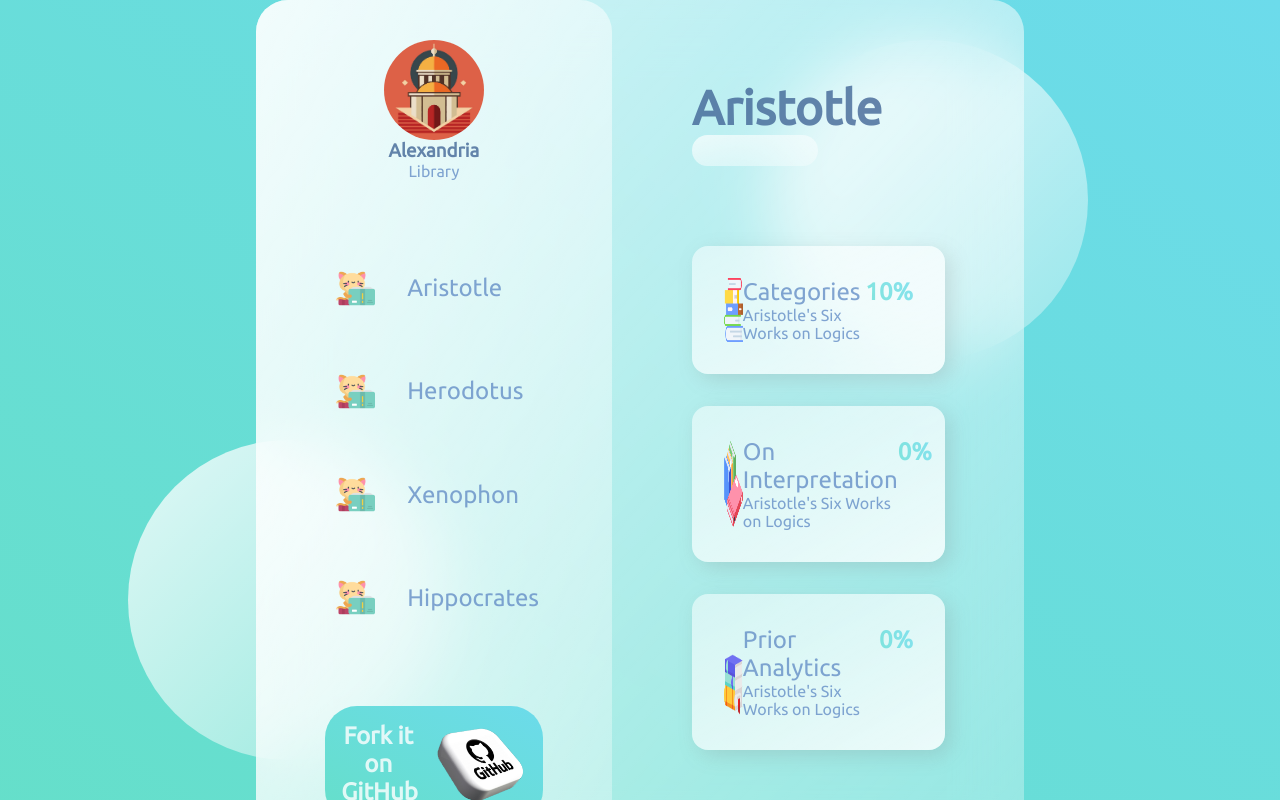
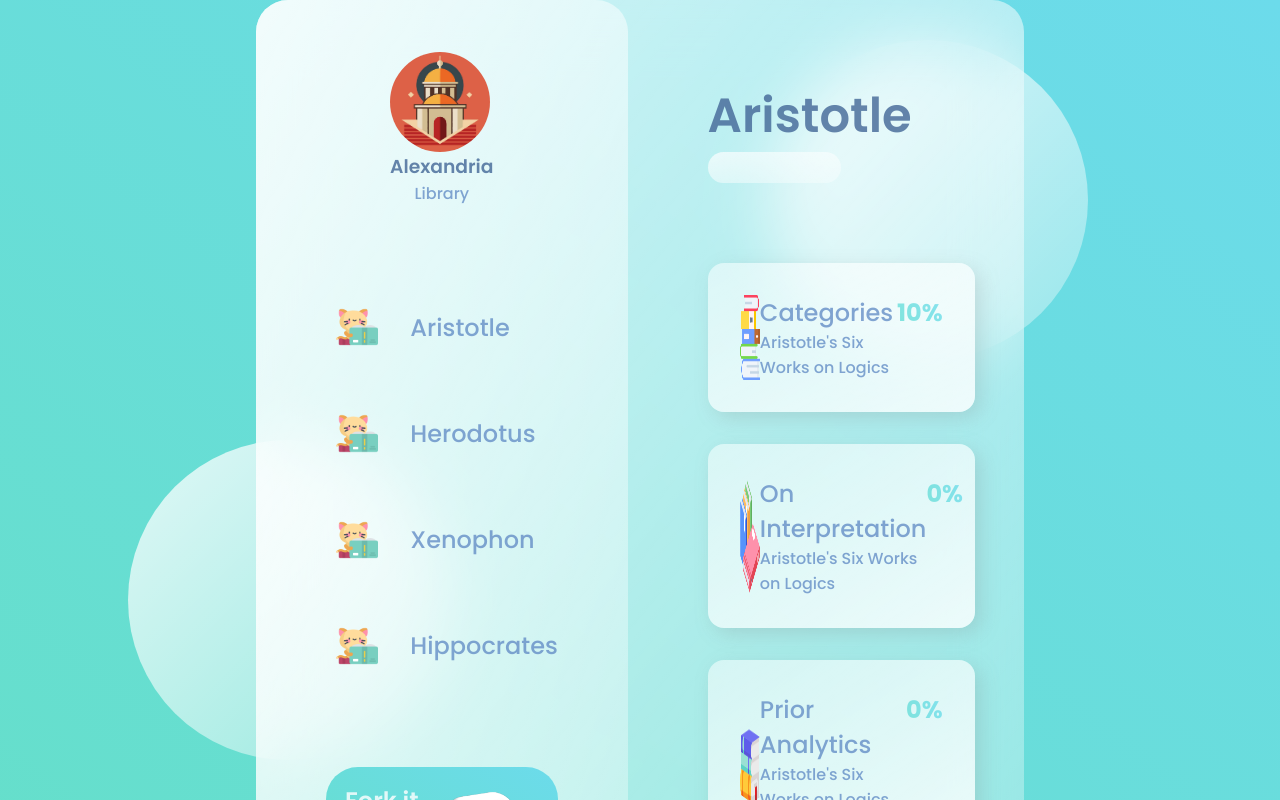
Before and after one commit to paion-data/alexandria, a React (Create React App) app: page / in a window 1280 px wide. Shown: the top 800 px of the page. Built offline with nearby package versions, Linux system fonts and the light colour scheme.

Commit message:
Use Poppins font (#3)

```diff
--- a/src/index.css
+++ b/src/index.css
@@ -14,6 +14,9 @@
  * limitations under the License.
  */
 
+/* https://fonts.google.com/specimen/Poppins */
+@import url('https://fonts.googleapis.com/css2?family=Poppins:ital,wght@0,100;0,200;0,300;0,400;0,500;0,600;0,700;0,800;0,900;1,100;1,200;1,300;1,400;1,500;1,600;1,700;1,800;1,900&display=swap');
+
 @font-face {
   font-family: Ubuntu;
   src: url(fonts/Ubuntu-R.ttf);
@@ -21,7 +24,7 @@
 
 body {
   margin: 0;
-  font-family: Ubuntu;
+  font-family: "Poppins";
   -webkit-font-smoothing: antialiased;
   -moz-osx-font-smoothing: grayscale;
 }
```
